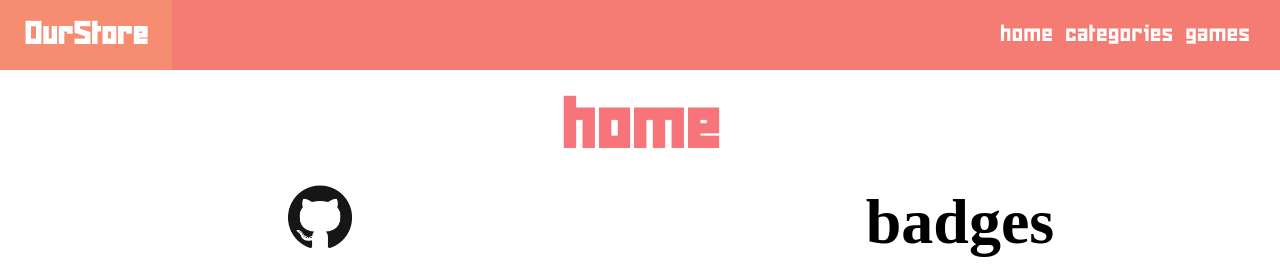
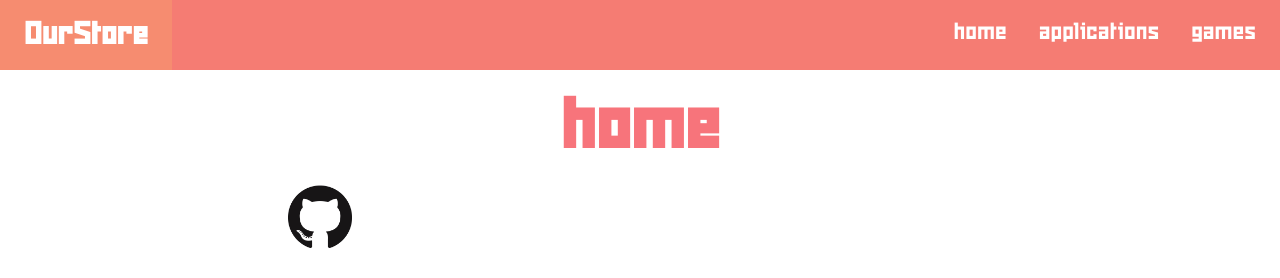
Before and after one commit to Radiquum/OurStore, a Flask app: page / in a window 1280 px wide. Shown: the top 278 px of the page. Run offline with Flask 2, Linux system fonts and the light colour scheme.

Commit message:
INDEX page DONE Index.html + other minor changes

```diff
--- a/app.py
+++ b/app.py
@@ -10,14 +10,16 @@ app = Flask(__name__)
 
 global headers
 headers = {
-            "content-type": "application/json",
-            'User-Agent': 'nashstore',
-            'Connection': 'keep-alive'
-        }
+    "content-type": "application/json",
+    'User-Agent': 'nashstore',
+}
 
 ## FUNCTIONS ##
 
 def api(url):
+    if not url.lower().startswith('http'):
+        return str("Not a valid url")
+
     httprequest = Request(url, method="GET", headers=headers)
     with urlopen(httprequest) as response:
         try:
@@ -25,12 +27,6 @@ def api(url):
         except json.JSONDecodeError:
             jsonbody = ""
     return jsonbody
-
-## API KINDA ###
-
-@app.route("/version")
-def version():
-    return api("https://store.nashstore.ru/api/v1/nashstore/version")
 
 ### WEB KINDA ###
 
@@ -65,8 +61,8 @@ def apk (id=None):
 
 @app.route("/download")
 def download():
-    url  = "https://cdnb.nashstore.ru/store/install/" + request.args.get('url', None)
-    name  = request.args.get('name', None)
+    url = "https://cdnb.nashstore.ru/store/install/" + request.args.get('url', None)
+    name = request.args.get('name', None)
     http = urllib3.PoolManager()
     try:
         return send_file("cache/" + name, as_attachment=True)
--- a/static/css/index.css
+++ b/static/css/index.css
@@ -1,6 +1,5 @@
 .index {
     display: grid;
-    grid-template-columns: repeat(2, 1fr);
 }
 
 .github {
@@ -18,3 +17,12 @@
 }
 
 img:where(.badges, .github, :not(.ghlogo)) {margin: 0.5rem;}
+
+/* #### FOR MOBILE #### */
+
+@media screen and (max-width: 600px) {
+    .badges {
+        grid-row: 2;
+        grid-column: 1;
+    }
+}
--- a/static/css/main.css
+++ b/static/css/main.css
@@ -16,9 +16,11 @@
 
 :root {
     --nav-main-bg-color: #F57C73;
+    --nav-main-bg-color-opacity: rgba(245, 124, 115, 0.8);
     --nav-logo-bg-color: #F68C70;
     --nav-text-color: #fff;
     --nav-link-hover-color: #fcef74;
+    --nav-link-hover-bg-color: #F68C70;
     --page-header-text-color: #F7747B;
   }
 
--- a/static/css/nav.css
+++ b/static/css/nav.css
@@ -1,6 +1,6 @@
 /* #### NAV #### */
 
-nav {
+nav{
     display: flex;
     flex-direction: row;
     background-color: var(--nav-main-bg-color);
@@ -23,20 +23,71 @@ nav {
     display: flex;
     width: 100%;
     justify-content: right;
-    margin: auto auto;
     font-size: 1.5rem;
+    position: absolute;
+    top: .2rem;
+    right: .5rem;
+    font-family: "Snowstorm";
 }
 
 .links a {
-    margin: 0 .25em;
     text-decoration: none;
     color: var(--nav-text-color);
+    padding: 1rem;
+    transition: all 0.5s;
 }
 
 .links a:where(:hover, :focus) {
-    color: var(--nav-link-hover-color)
+    color: var(--nav-link-hover-color);
+    background-color: var(--nav-link-hover-bg-color);
 }
 
-.links:last-child {
-    margin-right: 1em;
+/* #### MENU #### */
+
+.menu {
+    margin: 0.75rem 1rem;
+    position:absolute;
+    right: 0;
+    display: none;
+    cursor: pointer;
 }
+
+.bar1, .bar2, .bar3 {
+    width: 35px;
+    height: 5px;
+    background-color: #fff;
+    margin: 6px 0;
+    transition: 0.4s;
+}
+
+.change .bar1 {
+    -webkit-transform: rotate(-45deg) translate(-9px, 6px);
+    transform: rotate(-45deg) translate(-9px, 6px);
+}
+
+.change .bar2 {opacity: 0;}
+
+.change .bar3 {
+    -webkit-transform: rotate(45deg) translate(-8px, -8px);
+    transform: rotate(45deg) translate(-8px, -8px);
+}
+
+/* #### FOR MOBILE #### */
+
+@media screen and (max-width: 600px) {
+
+    .links {
+        display: none;
+        flex-direction: column;
+        margin-top: 3.5rem;
+        right: 0;
+        align-items: center;
+        background-color: var(--nav-main-bg-color-opacity);
+        width: min-content;
+        backdrop-filter: blur(5px);
+    }
+
+    .menu {display: block;}
+}
+
+/* #### probably it's reeeaalllyy bad code #### */
--- a/templates/base.html
+++ b/templates/base.html
@@ -24,14 +24,29 @@
 <body>
 <!-- ### NAVIGATION ### -->
 <nav>
-  <h1 class="logo">OurStore</h1>
-  <div class="links">
-      <a href="/">home</a>
-      <a href="{{ url_for('categories') }}">categories</a>
-      <a href="{{ url_for('game_categories') }}">games</a>
+  <a href="/" style="text-decoration: none;"><h1 class="logo">OurStore</h1></a>
+  <div class="menu" onclick="changeicon(this)">
+    <div class="bar1"></div>
+    <div class="bar2"></div>
+    <div class="bar3"></div>
   </div>
 </nav>
-
+<div class="links" id="links">
+  <a href="/">home</a>
+  <a href="{{ url_for('categories') }}">applications</a>
+  <a href="{{ url_for('game_categories') }}">games</a>
+</div>
+<script>
+function changeicon(x) {
+  x.classList.toggle("change");
+  show_menu()
+}
+let show = 1
+function show_menu() {
+  if (show == 1) {document.getElementById('links').style.display="flex"; show = 0}
+  else {document.getElementById('links').style.display="none"; show = 1}
+}
+</script>
 <!-- ### PAGE CONTENT ### -->
 <section class="content">
   <header>
--- a/templates/category.html
+++ b/templates/category.html
@@ -8,7 +8,7 @@
 {% block content %}
     {% for i in j['list'] %}
 
-        <div> <img src="{{ i['icon'] }}/original" width="100px"> {{ i['title'] }}
+        <div> <img loading="lazy" src="{{ i['icon'] }}/original" width="100px"> {{ i['title'] }}
         <a href="/app/{{ i['id'] }}"> About </a>
         </div>
         <br>
--- a/templates/index.html
+++ b/templates/index.html
@@ -11,20 +11,19 @@
 {% block content %}
 <div class="index">
   <div class="github">
-    <img src="/static/GitHub-Mark-120px-plus.png" class="ghlogo" style="width: 4rem; display: block; margin-bottom: 2rem;">
-    <img src="https://img.shields.io/github/last-commit/radiquum/ourstore?style=for-the-badge">
-    <img src="https://img.shields.io/github/workflow/status/radiquum/ourstore/Deploy?label=Deploy&style=for-the-badge">
-    <img alt="CodeFactor Grade" src="https://img.shields.io/codefactor/grade/github/radiquum/ourstore?style=for-the-badge">
-    <img src="https://img.shields.io/github/license/radiquum/ourstore?style=for-the-badge">
-    <a href="https://github.com/radiquum/ourstore"><img src="https://img.shields.io/badge/Repo-OurStore-green?style=for-the-badge&logo=github"></a>
+    <img loading="lazy" alt="" src="/static/GitHub-Mark-120px-plus.png" class="ghlogo" style="width: 4rem; display: block; margin-bottom: 2rem;">
+    <img loading="lazy" alt="GitHub last commit" src="https://img.shields.io/github/last-commit/radiquum/ourstore?style=for-the-badge">
+    <img loading="lazy" alt="GitHub deploy workflow" src="https://img.shields.io/github/workflow/status/radiquum/ourstore/Deploy?label=Deploy&style=for-the-badge">
+    <a href="https://www.codefactor.io/repository/github/radiquum/ourstore"><img loading="lazy" alt="CodeFactor grade" src="https://img.shields.io/codefactor/grade/github/radiquum/ourstore?style=for-the-badge"></a>
+    <img loading="lazy" alt="license: GPL-3.0" src="https://img.shields.io/github/license/radiquum/ourstore?style=for-the-badge">
+    <a href="https://github.com/radiquum/ourstore"><img loading="lazy" alt="GitHub repository" src="https://img.shields.io/badge/Repo-OurStore-lime?style=for-the-badge&logo=github"></a>
+    <a href="https://paws.cf"><img loading="lazy" alt="Made by Radiquum" src="https://img.shields.io/badge/Made%20by%20Radiquum-paws.cf-pink?style=for-the-badge"></a>
   </div>
   <div class="badges">
-    <h2 style="font-size: 4rem; display: block; margin-bottom: 2rem;">badges</h2>
-    <img src="https://forthebadge.com/images/badges/uses-html.svg">
-    <img src="https://forthebadge.com/images/badges/uses-css.svg">
-    <img src="https://forthebadge.com/images/badges/uses-badges.svg">
-    <img src="https://forthebadge.com/images/badges/you-didnt-ask-for-this.svg">
-    <!-- <img src="https://img.shields.io/website?style=for-the-badge&url=https%3A%2F%2Fourstoree.herokuapp.com%2F"> -->
+    <img loading="lazy" src="https://forthebadge.com/images/badges/uses-html.svg" style="margin-top: 6rem;">
+    <img loading="lazy" src="https://forthebadge.com/images/badges/uses-css.svg">
+    <img loading="lazy" src="https://forthebadge.com/images/badges/uses-badges.svg">
+    <img loading="lazy" src="https://forthebadge.com/images/badges/you-didnt-ask-for-this.svg">
   </div>
 </div>
 
```
